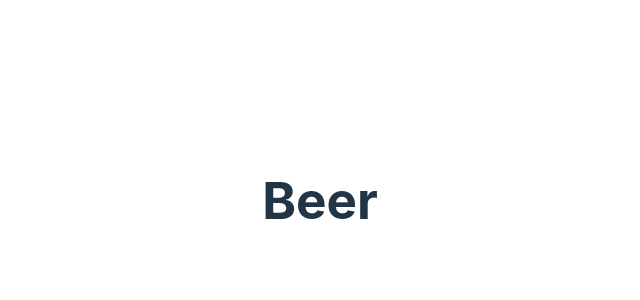
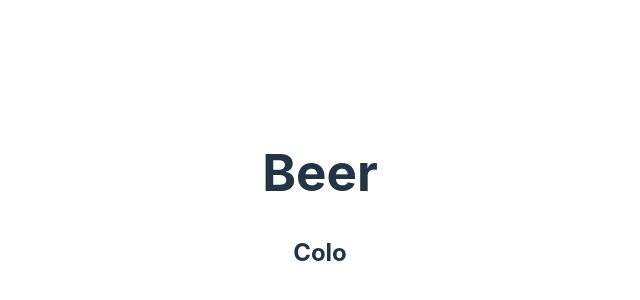
Before and after one commit to Francisco-Villanueva/eccomerce-beer, a React (Vite) app in the folder client/: page / in a window 1280 px wide. Shown: the part 200-500 px from the top of the page, without its empty margins (320-960 px from the left). Built offline with nearby package versions, Linux system fonts and the light colour scheme.

Commit message:
etiqueta colo en App.jsx

```diff
--- a/client/src/App.jsx
+++ b/client/src/App.jsx
@@ -7,6 +7,7 @@ function App() {
   return (
     <>
       <h1>Beer</h1>
+      <h2>Colo</h2>
     </>
   );
 }
```
